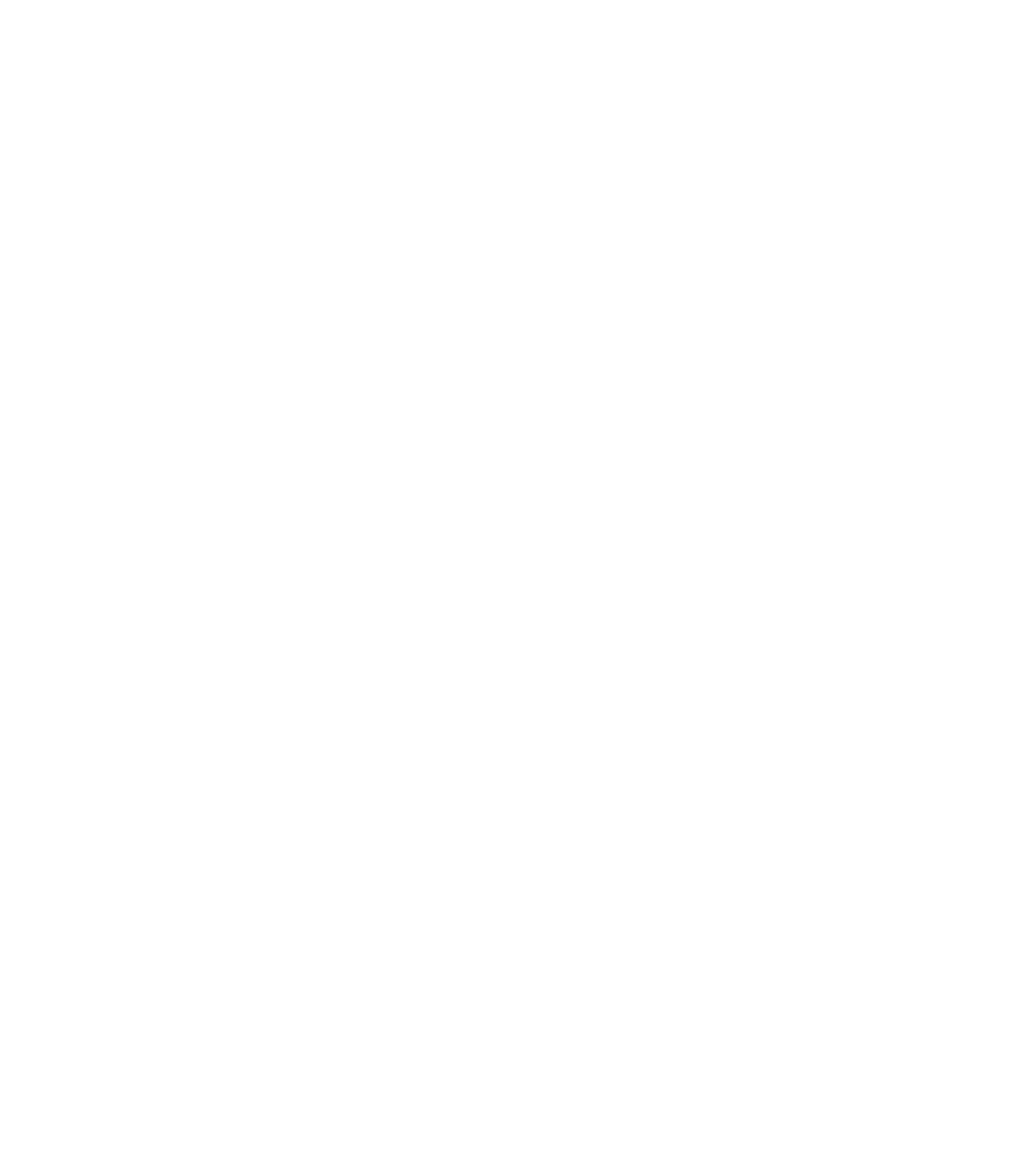
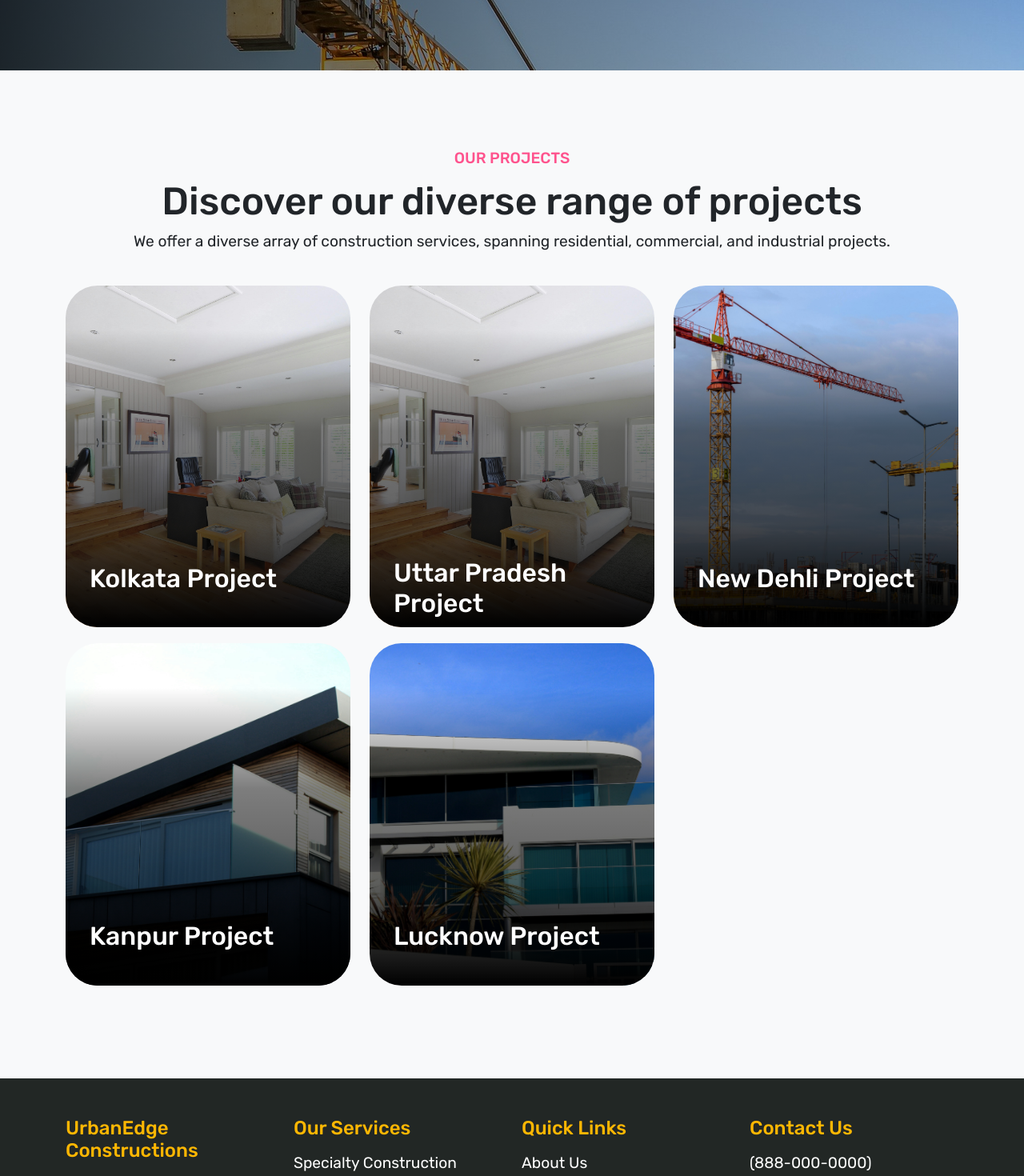
Before and after one commit to alidev990/react-project, a React app in the folder frontend/: page /projects in a window 1280 px wide. Before the commit this address had no page. Shown: the part 500-1970 px from the top of the page at 80% size. Before the commit the page ends 800 px from the top, so only its background shows below. Built offline with nearby package versions, Linux system fonts and the light colour scheme; the HTML template or start-up script is replaced by a standard one.

Commit message:
project page completion

```diff
--- a/frontend/src/App.jsx
+++ b/frontend/src/App.jsx
@@ -8,7 +8,7 @@
 import About from './component/frontend/About';
 import './assets/css/style.scss';
 import Services from './component/frontend/Services';
-
+import Projects from './component/frontend/Projects';
 
 function App() {
   // const [count, setCount] = useState(0)
@@ -20,6 +20,7 @@
              <Route path='/' element={<Home /> } />
              <Route path='/about' element={<About /> } />
              <Route path='/services' element={<Services /> } />
+             <Route path='/projects' element={<Projects /> } />
 
 
 
--- a/frontend/src/component/common/Header.jsx
+++ b/frontend/src/component/common/Header.jsx
@@ -13,7 +13,7 @@
                             <Nav.Link href="/" className='nav-link'>Home</Nav.Link>
                             <Nav.Link href="/about" className='nav-link'>About Us</Nav.Link>
                             <Nav.Link href="/services" className='nav-link'>Services</Nav.Link>
-                            <Nav.Link href="#link" className='nav-link'>Projects</Nav.Link>
+                            <Nav.Link href="/projects" className='nav-link'>Projects</Nav.Link>
                             <Nav.Link href="#link" className='nav-link'>Blogs</Nav.Link>
                             <Nav.Link href="#link" className='nav-link'>Contact Us</Nav.Link>
 
--- /dev/null
+++ b/frontend/src/component/frontend/Projects.jsx
@@ -0,0 +1,125 @@
+// import React from 'react'
+import Header from '../common/Header';
+import Footer from '../common/Footer';
+import Hero from '../common/Hero';
+import ConImg6 from '../../assets/images/construction4.jpg';
+import ConImg7 from '../../assets/images/construction9.jpg';
+import ConImg from '../../assets/images/construction3.jpg';
+import ConImg3 from '../../assets/images/construction1212.jpg';
+const Projects = () => {
+  return (
+    <>
+    <Header/>
+    <Hero preHeading='Quality. Integrity. Value.' heading='Our Projects' text='We excel at transforming visions into reality <br /> through outstanding craftsmanship and precise' />
+
+     <section className='section-3 bg-light py-5'>
+              <div className='container py-5'>
+                <div className='section-header text-center'>
+                  <span>our projects</span>
+                  <h2>Discover our diverse range of projects</h2>
+                  <p>We offer a diverse array of construction services, spanning residential, commercial, and industrial projects.</p>
+                </div>
+                <div className='row pt-4'>
+                  <div className='col-md-4 col-lg-4'>
+                    <div className='item'>
+                      <div className='service-image'>
+                        <img src={ConImg7} alt="" className='w-100' />
+
+                      </div>
+                      <div className='service-body'>
+                        <div className='service-title'>
+                          <h3>Kolkata Project</h3>
+                        </div>
+                        <div className='service-content'>
+                          <p>Specialty construction is a niche sector within the construction industry that focuses on projects requiring specialized skills, materials, and techniques.</p>
+                        </div>
+                        <a href="#" className='btn btn-primary small'>Read More</a>
+                      </div>
+                    </div>
+
+                  </div>
+                    <div className='col-md-4 col-lg-4'>
+                    <div className='item'>
+                      <div className='service-image'>
+                        <img src={ConImg7} alt="" className='w-100' />
+
+                      </div>
+                      <div className='service-body'>
+                        <div className='service-title'>
+                          <h3>Uttar Pradesh Project</h3>
+                        </div>
+                        <div className='service-content'>
+                          <p>Specialty construction is a niche sector within the construction industry that focuses on projects requiring specialized skills, materials, and techniques.</p>
+                        </div>
+                        <a href="#" className='btn btn-primary small'>Read More</a>
+                      </div>
+                    </div>
+
+                  </div>
+                  <div className='col-md-4 col-lg-4'>
+                    <div className='item'>
+                      <div className='service-image'>
+                        <img src={ConImg3} alt="" className='w-100' />
+
+                      </div>
+                      <div className='service-body'>
+                        <div className='service-title'>
+                          <h3>New Dehli Project</h3>
+                        </div>
+                        <div className='service-content'>
+                          <p>Specialty construction is a niche sector within the construction industry that focuses on projects requiring specialized skills, materials, and techniques.</p>
+                        </div>
+                        <a href="#" className='btn btn-primary small'>Read More</a>
+                      </div>
+                    </div>
+
+                  </div>
+                  <div className='col-md-4 col-lg-4'>
+                    <div className='item'>
+                      <div className='service-image'>
+                        <img src={ConImg} alt="" className='w-100' />
+
+                      </div>
+                      <div className='service-body'>
+                        <div className='service-title'>
+                          <h3>Kanpur Project</h3>
+                        </div>
+                        <div className='service-content'>
+                          <p>Specialty construction is a niche sector within the construction industry that focuses on projects requiring specialized skills, materials, and techniques.</p>
+                        </div>
+                        <a href="#" className='btn btn-primary small'>Read More</a>
+                      </div>
+                    </div>
+
+                  </div>
+                  <div className='col-md-4 col-lg-4'>
+                    <div className='item'>
+                      <div className='service-image'>
+                        <img src={ConImg6} alt="" className='w-100' />
+
+                      </div>
+                      <div className='service-body'>
+                        <div className='service-title'>
+                          <h3>Lucknow Project</h3>
+                        </div>
+                        <div className='service-content'>
+                          <p>Specialty construction is a niche sector within the construction industry that focuses on projects requiring specialized skills, materials, and techniques.</p>
+                        </div>
+                        <a href="#" className='btn btn-primary small'>Read More</a>
+                      </div>
+                    </div>
+
+                  </div>
+
+                </div>
+
+              </div>
+            </section>
+
+    <Footer/>
+    </>
+
+  )
+}
+
+export default Projects
--- a/frontend/src/component/frontend/Services.jsx
+++ b/frontend/src/component/frontend/Services.jsx
@@ -1,7 +1,7 @@
 // import React from 'react'
-import Header from '../common/Header'
-import Footer from '../common/Footer'
-import Hero from '../common/Hero'
+import Header from '../common/Header';
+import Footer from '../common/Footer';
+import Hero from '../common/Hero';
 import ServiceImg from '../../assets/images/construction1.jpg';
 
 const Services = () => {
```
